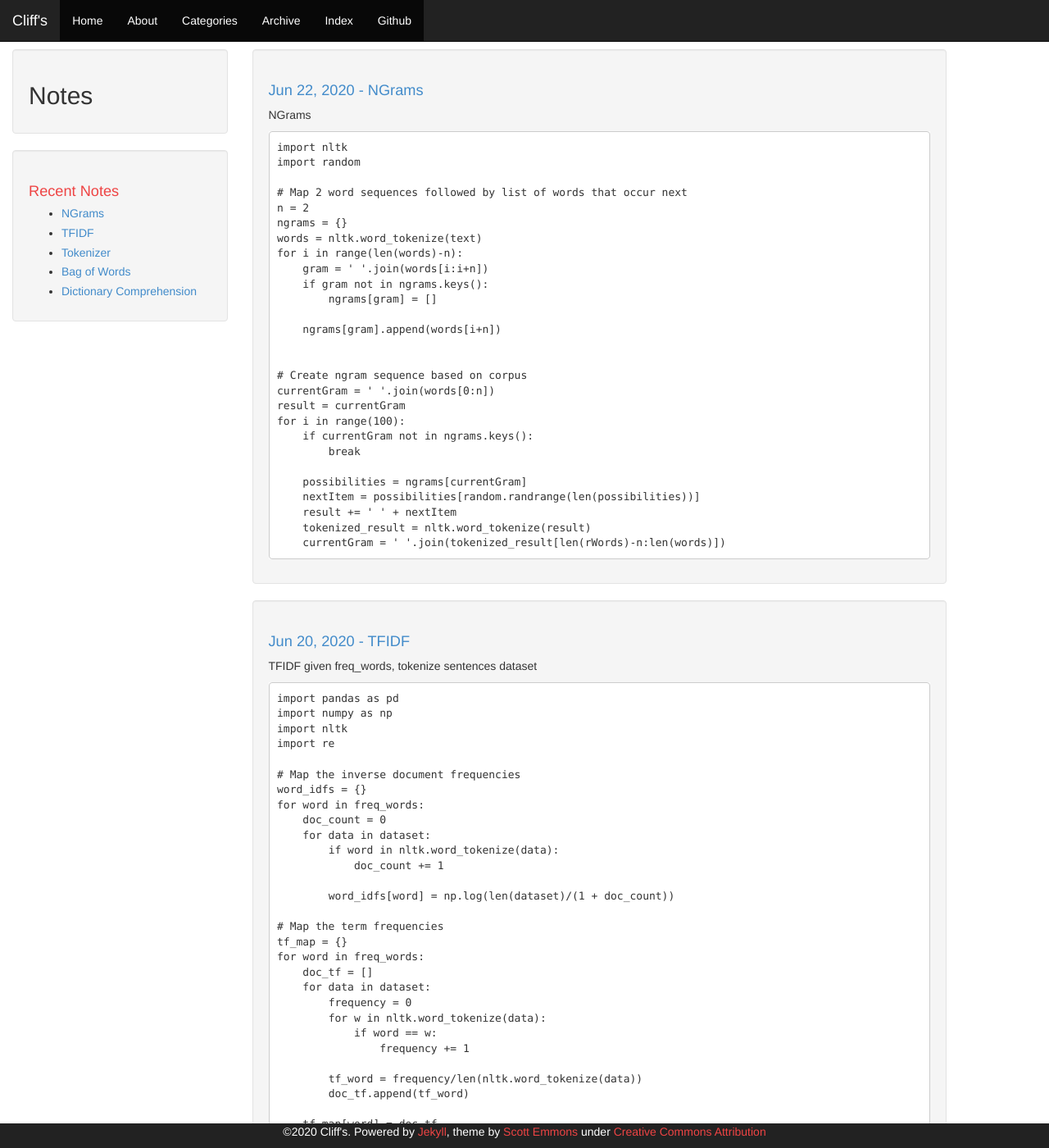
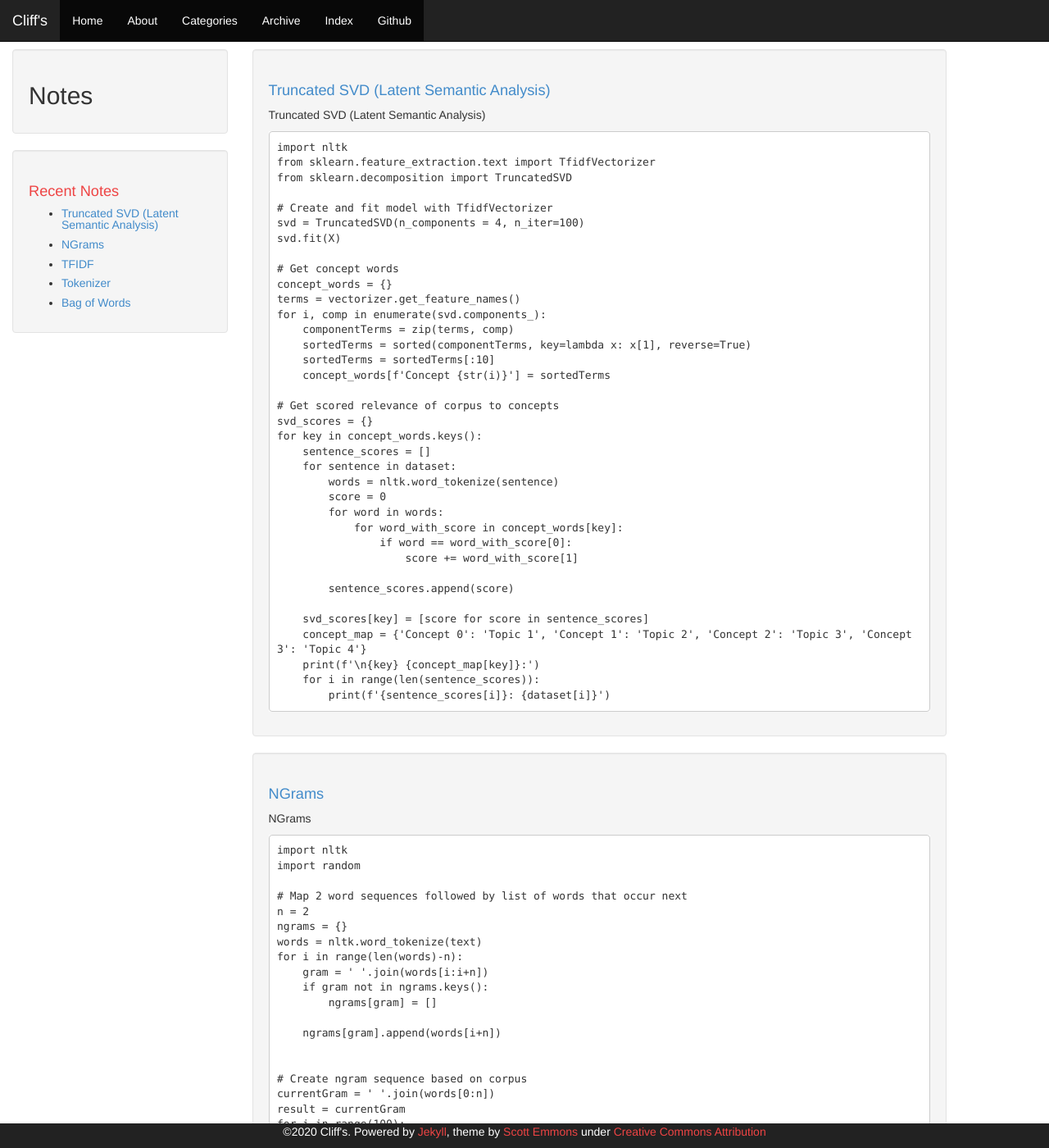
Before and after one commit to cliffwhitworth/cliffwhitworth.github.io, a Jekyll site: the page built from index.html, in a window 1280 px wide and 1400 px high. Shown: the whole window at 82% size. Built offline with Jekyll 4.4.1, drawn with Linux system fonts in a browser that asks for light colours; the list of posts is cut into pages by our own code; some of the changed text lies outside the part shown.

Commit message:
truncated svd

````diff
--- a/_layouts/post.html
+++ b/_layouts/post.html
@@ -8,7 +8,7 @@
         <div class="col-md-9">
           <div class="article">
             <div class="well">
-                <h1><a href="{{ site.baseurl}}{{ page.url }}">{{ page.date | date: "%b %-d, %Y" }} - {{ page.title }}</a></h1>
+                <h1><a href="{{ site.baseurl}}{{ page.url }}">{{ page.title }}</a></h1>
             {% if site.comments and page.comments %}
                 {% if site.disqus != '' %}
                 <p class="author"><a href="#disqus_thread" data-disqus-identifier="{{ page.url | slugify }}">Comments</a></p>
@@ -30,6 +30,7 @@
                 {% endif %}
             {% endif %}
             </div>
+            {{ page.date | date: "%b %-d, %Y" }}
           </div>
           <div class="pagination">
               {% if page.next %}
--- /dev/null
+++ b/_posts/2020-06-25-lsa.md
@@ -0,0 +1,47 @@
+---
+layout: post
+title: "Truncated SVD (Latent Semantic Analysis)"
+date: 2020-06-25 14:17:00
+comments: false
+categories: NLP
+---
+
+Truncated SVD (Latent Semantic Analysis)
+```
+import nltk
+from sklearn.feature_extraction.text import TfidfVectorizer
+from sklearn.decomposition import TruncatedSVD
+
+# Create and fit model with TfidfVectorizer
+svd = TruncatedSVD(n_components = 4, n_iter=100)
+svd.fit(X)
+
+# Get concept words
+concept_words = {}
+terms = vectorizer.get_feature_names()
+for i, comp in enumerate(svd.components_):
+    componentTerms = zip(terms, comp)
+    sortedTerms = sorted(componentTerms, key=lambda x: x[1], reverse=True)
+    sortedTerms = sortedTerms[:10]
+    concept_words[f'Concept {str(i)}'] = sortedTerms
+
+# Get scored relevance of corpus to concepts
+svd_scores = {}
+for key in concept_words.keys():
+    sentence_scores = []
+    for sentence in dataset:
+        words = nltk.word_tokenize(sentence)
+        score = 0
+        for word in words:
+            for word_with_score in concept_words[key]:
+                if word == word_with_score[0]:
+                    score += word_with_score[1]
+
+        sentence_scores.append(score)
+
+    svd_scores[key] = [score for score in sentence_scores]
+    concept_map = {'Concept 0': 'Topic 1', 'Concept 1': 'Topic 2', 'Concept 2': 'Topic 3', 'Concept 3': 'Topic 4'}
+    print(f'\n{key} {concept_map[key]}:')
+    for i in range(len(sentence_scores)):
+        print(f'{sentence_scores[i]}: {dataset[i]}')
+```
--- a/index.html
+++ b/index.html
@@ -5,7 +5,7 @@ layout: default
 {% for post in paginator.posts %}
 <div class="article">
     <div class="well">
-        <h1><a href="{{ site.baseurl}}{{ post.url }}">{{ post.date | date: "%b %-d, %Y" }} - {{ post.title }}</a></h1>
+        <h1><a href="{{ site.baseurl}}{{ post.url }}">{{ post.title }}</a></h1>
         {% if site.comments and post.comments %}
             {% if site.disqus != '' %}
             <p class="author"><a href="{{ site.baseurl }}{{ post.url }}/#disqus_thread" data-disqus-identifier="{{ post.url | slugify }}">Comments</a></p>
````
